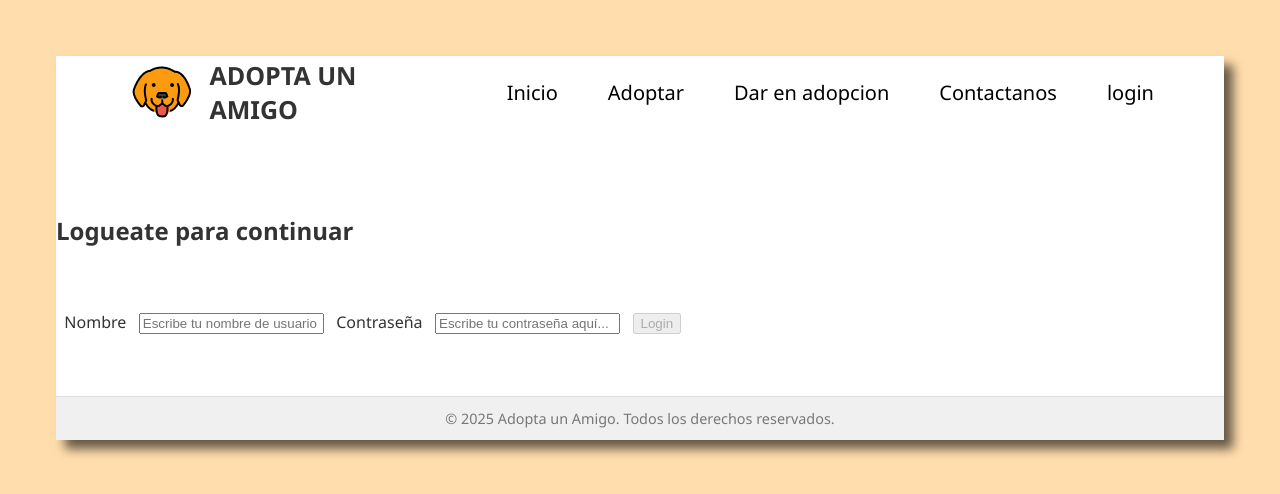
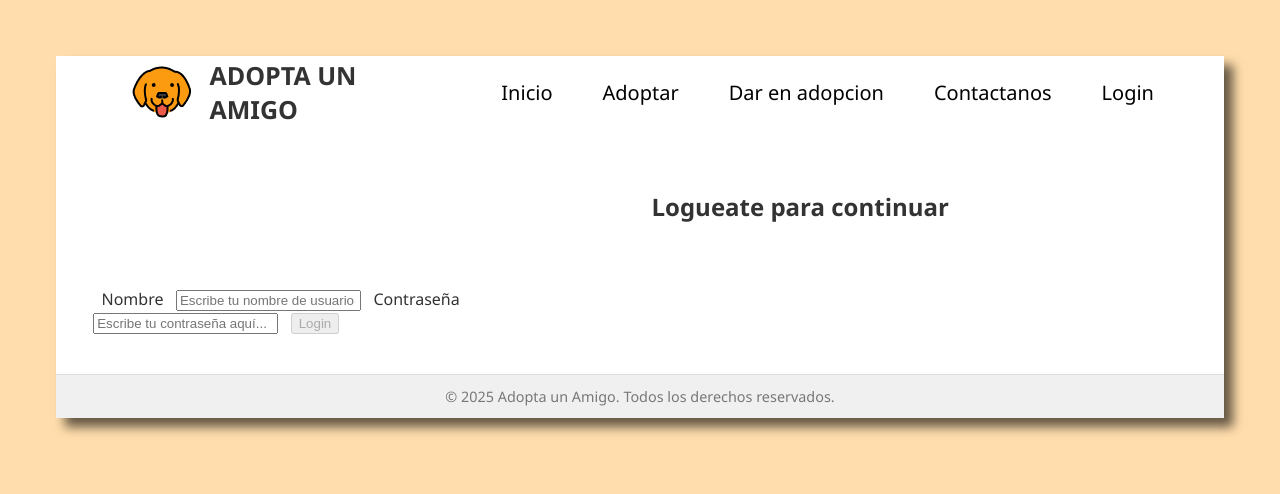
Before and after one commit to agusfennema/adopta-un-amigo-main, an Angular app: page /login in a window 1280 px wide. Shown: the top 494 px of the page. Built offline with nearby package versions, Linux system fonts and the light colour scheme.

Commit message:
estilos en form

```diff
--- a/src/app/components/login/login.component.css
+++ b/src/app/components/login/login.component.css
@@ -0,0 +1,23 @@
+.contenedor-general {
+    width: 90%;
+    display: grid;
+    grid-template-columns: auto auto auto;
+    justify-content: space-around;
+    gap: 20px;
+}
+
+.contenedor-form {
+    width: 90%;
+    display: grid;
+    grid-template-columns: auto auto auto;
+    justify-content: space-around;
+    gap: 20px;
+
+}
+
+.contenedor-texto {
+    display: flex;
+    flex-direction: column;
+    align-items: center;
+    padding: 20px 3px 3px 3px;
+}
--- a/src/app/components/navbar/navbar.component.html
+++ b/src/app/components/navbar/navbar.component.html
@@ -14,7 +14,7 @@
         <li><a routerLink="/animales">Adoptar</a></li>
         <li><a routerLink="/nuevo">Dar en adopcion</a></li>
         <li><a routerLink="/contactanos">Contactanos</a></li>
-        <li><a routerLink="/login">login</a></li>
+        <li><a routerLink="/login">Login</a></li>
       </ul>
     </nav>
     </div>
```
